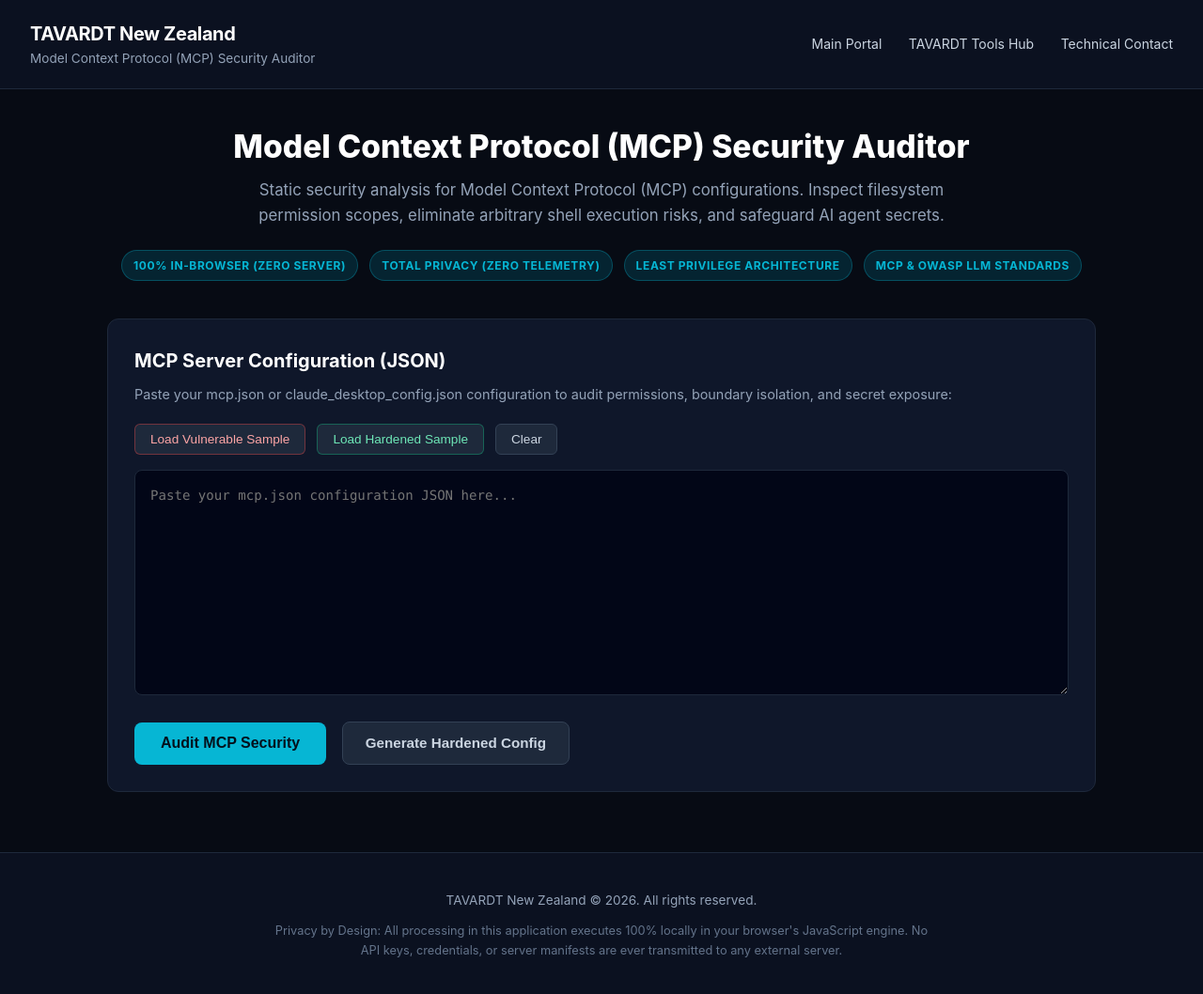
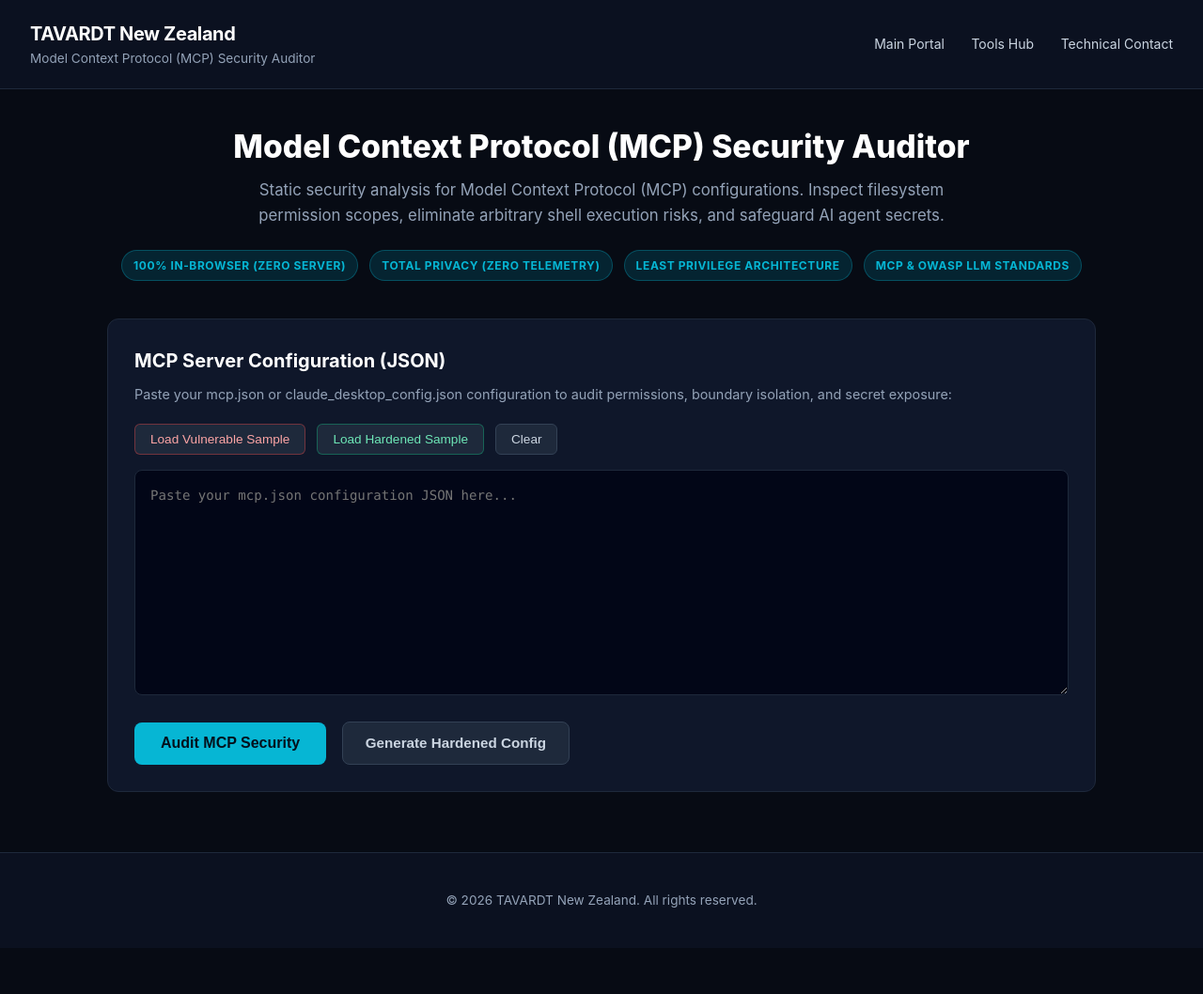
Before and after one commit to TAVARDT-New-Zealand/mcp-security-auditor-nz, a plain HTML site: page index.html in a window 1280 px wide. Shown: the whole page at 94% size. After the commit the page ends 1009 px from the top, so only its background shows below. Drawn offline with Linux system fonts and the light colour scheme.

Commit message:
style: simplify navigation hub links and streamline footer

```diff
--- a/index.html
+++ b/index.html
@@ -347,12 +347,6 @@
       text-decoration: none;
     }
     footer a:hover { text-decoration: underline; }
-    .privacy-notice {
-      max-width: 700px;
-      margin: 0.75rem auto;
-      font-size: 0.8rem;
-      color: #64748b;
-    }
   </style>
 </head>
 <body>
@@ -364,7 +358,7 @@
     </div>
     <div class="nav-links">
       <a href="https://ag.tavardt.com/nz/" target="_blank" rel="noopener">Main Portal</a>
-      <a href="https://tools.tavardt.com/nz/" target="_blank" rel="noopener">TAVARDT Tools Hub</a>
+      <a href="https://tools.tavardt.com/nz/" target="_blank" rel="noopener">Tools Hub</a>
       <a href="https://ag.tavardt.com/nz/contact/" target="_blank" rel="noopener">Technical Contact</a>
     </div>
   </header>
@@ -444,10 +438,7 @@
   </div>
 
   <footer>
-    <div>TAVARDT New Zealand &copy; 2026. All rights reserved.</div>
-    <div class="privacy-notice">
-      Privacy by Design: All processing in this application executes 100% locally in your browser's JavaScript engine. No API keys, credentials, or server manifests are ever transmitted to any external server.
-    </div>
+    <div>&copy; 2026 TAVARDT New Zealand. All rights reserved.</div>
   </footer>
 
   <script>
@@ -679,7 +670,7 @@
           // 6. SSRF / Private Metadata Endpoints
           args.forEach(function(arg) {
             const aStr = String(arg).toLowerCase();
-            if (aStr.includes("metadata.cloud-provider.internal") || aStr.includes("metadata.google.internal") || aStr.includes("internal-metadata") || aStr.includes("localhost") || aStr.includes("127.0.0.1")) {
+            if (aStr.includes("metadata.cloud-provider.internal") || aStr.includes("metadata.google.internal") || aStr.includes("internal-metadata") || aStr.includes("localhost") || aStr.includes("internal-host")) {
               findings.push({
                 server: sKey,
                 severity: "high",
```
